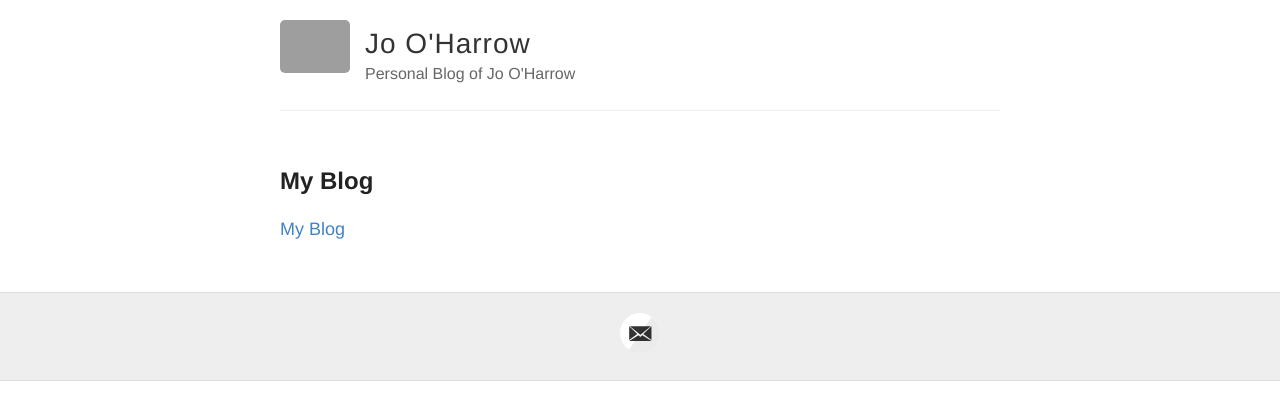
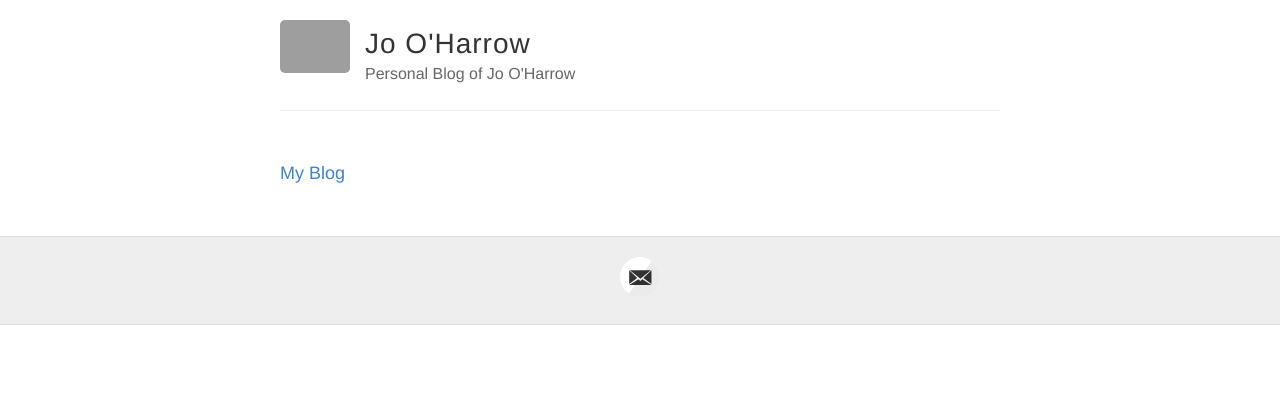
Before and after one commit to josieoharrow/josieoharrow.github.io, a Jekyll site: the page built from index.md, in a window 1280 px wide. Shown: the top 420 px of the page. Built offline with Jekyll 4.4.1, drawn with Linux system fonts in a browser that asks for light colours.

Commit message:
Update index.md

```diff
--- a/index.md
+++ b/index.md
@@ -3,7 +3,4 @@ layout: default
 title: Jo O'Harrow
 ---
 
-
-## My Blog
-
 [My Blog](blog.html)
```
